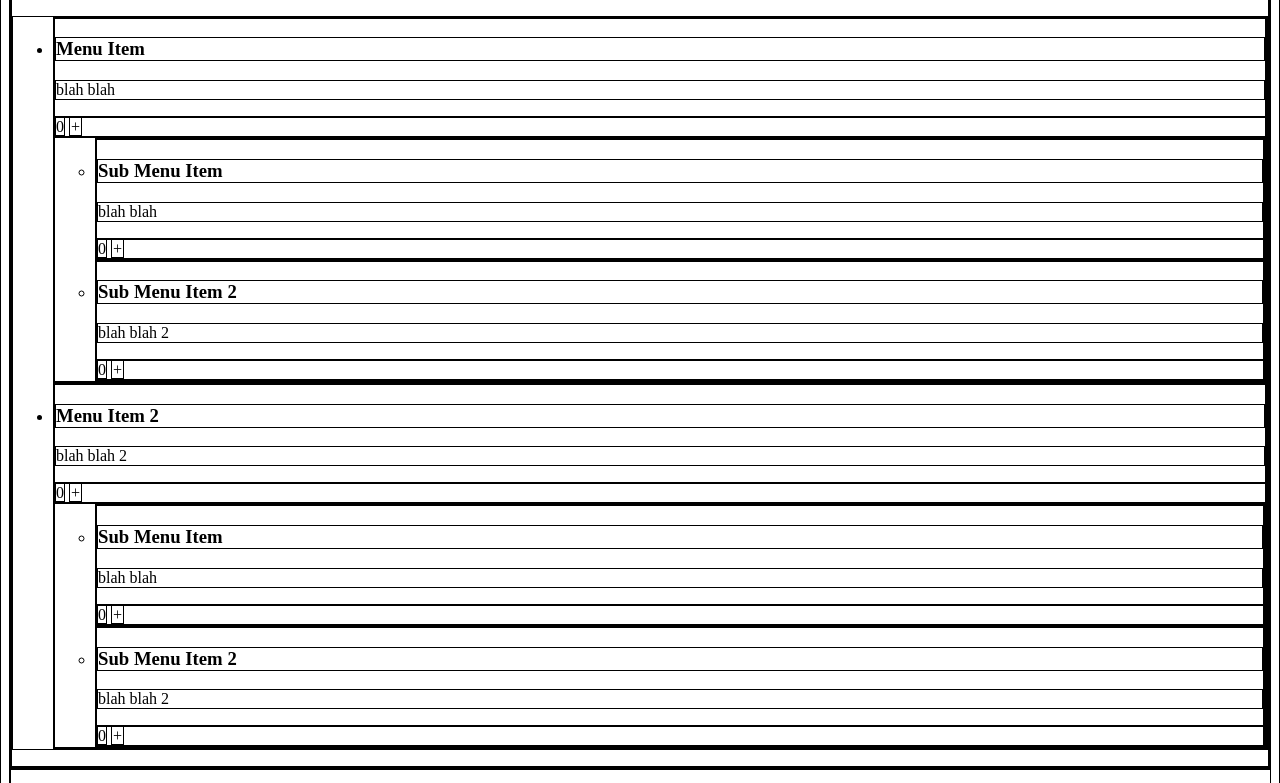
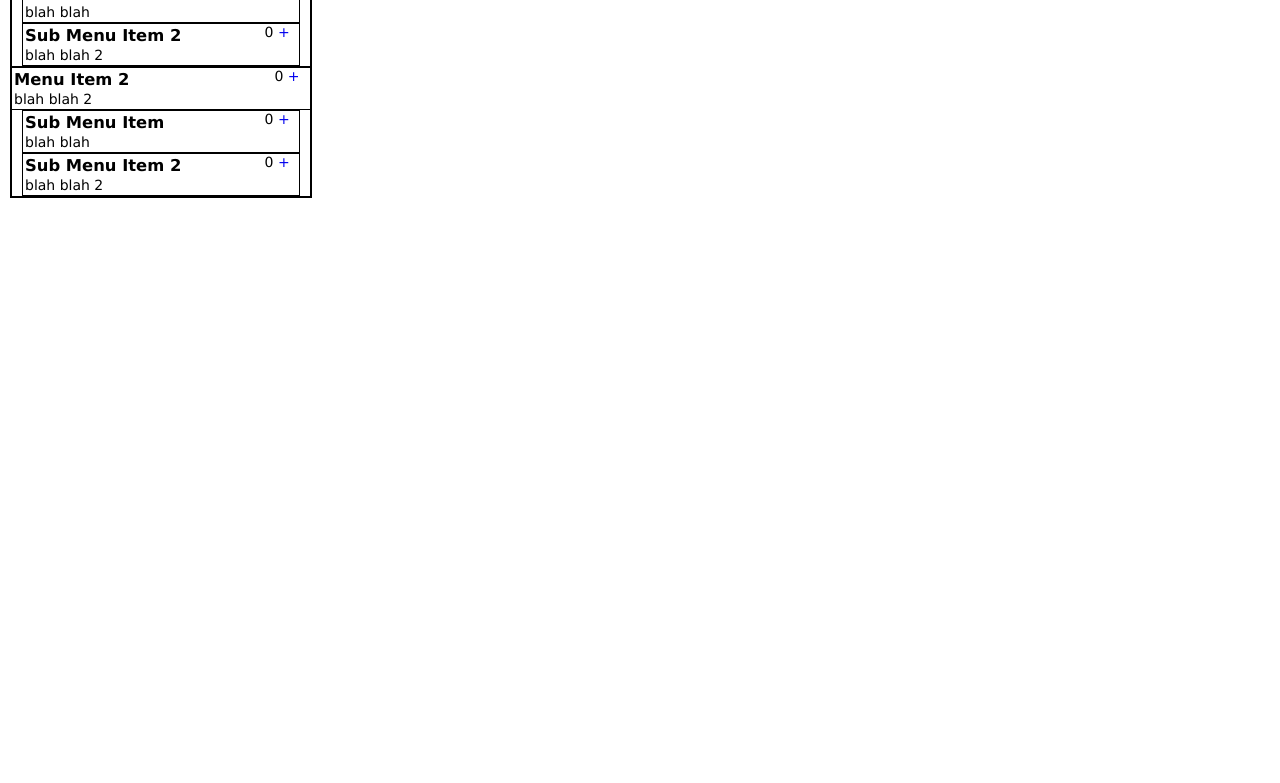
Before and after one commit to alistairhill/accordian, a plain HTML site: page index.html in a window 1280 px wide. Shown: the part 185-968 px from the top of the page. After the commit the page ends 800 px from the top, so only its background shows below. Drawn offline with Linux system fonts and the light colour scheme.

Commit message:
adding a little style

```diff
--- a/index.html
+++ b/index.html
@@ -21,7 +21,7 @@
           </div>
           <div>
             <span>0</span>
-            <i>+</i>
+            <a href="#"><i>+</i></a>
           </div>
           <ul class="main-menu-lvl-sub">
             <li>
@@ -31,7 +31,7 @@
               </div>
               <div>
                 <span>0</span>
-                <i>+</i>
+                <a href="#"><i>+</i></a>
               </div>
             </li>
             <li>
@@ -41,7 +41,7 @@
               </div>
               <div>
                 <span>0</span>
-                <i>+</i>
+                <a href="#"><i>+</i></a>
               </div>
             </li>
           </ul>
@@ -53,7 +53,7 @@
           </div>
           <div>
             <span>0</span>
-            <i>+</i>
+            <a href="#"><i>+</i></a>
           </div>
           <ul class="main-menu-lvl-sub">
             <li>
@@ -63,7 +63,7 @@
               </div>
               <div>
                 <span>0</span>
-                <i>+</i>
+                <a href="#"><i>+</i></a>
               </div>
             </li>
             <li>
@@ -73,15 +73,15 @@
               </div>
               <div>
                 <span>0</span>
-                <i>+</i>
+                <a href="#"><i>+</i></a>
               </div>
             </li>
           </ul>
         </li>
       </ul>
     </nav>
-    <article>
-    </article>
+    <section class="main-content">
+    </section>
   </section>
   <script type="text/javascript" src="scripts/script.js"></script>
 </body>
--- a/styles/style.css
+++ b/styles/style.css
@@ -1,3 +1,59 @@
 * {
+  /*border: thin black solid;*/
+}
+
+body {
+  margin: 10px;
+  font-size: 14px;
+  font-family: verdana;
+}
+
+nav.main-menu {
+  width: 300px;
+  display: inline-block;
   border: thin black solid;
 }
+
+ul {
+  padding: 0px;
+  margin: 0px;
+  list-style: none;
+}
+ul > li {
+  border: thin black solid;
+}
+
+ul > li > div > a {
+  text-decoration: none;
+}
+
+ul.main-menu-lvl-sub {
+  border-top: thin black solid;
+}
+
+nav > header > h2 {
+  text-align: center;
+}
+
+li > div > h3,
+li > div > p  {
+  margin: 2px;
+}
+
+li > div {
+  vertical-align: top;
+  display: inline-block;
+}
+li > div {
+  width: 75%;
+}
+li > div + div {
+  width: 20%;
+}
+li > div + div {
+  text-align: right;
+}
+
+ul > li > ul {
+  padding: 0 10px;
+}
```
